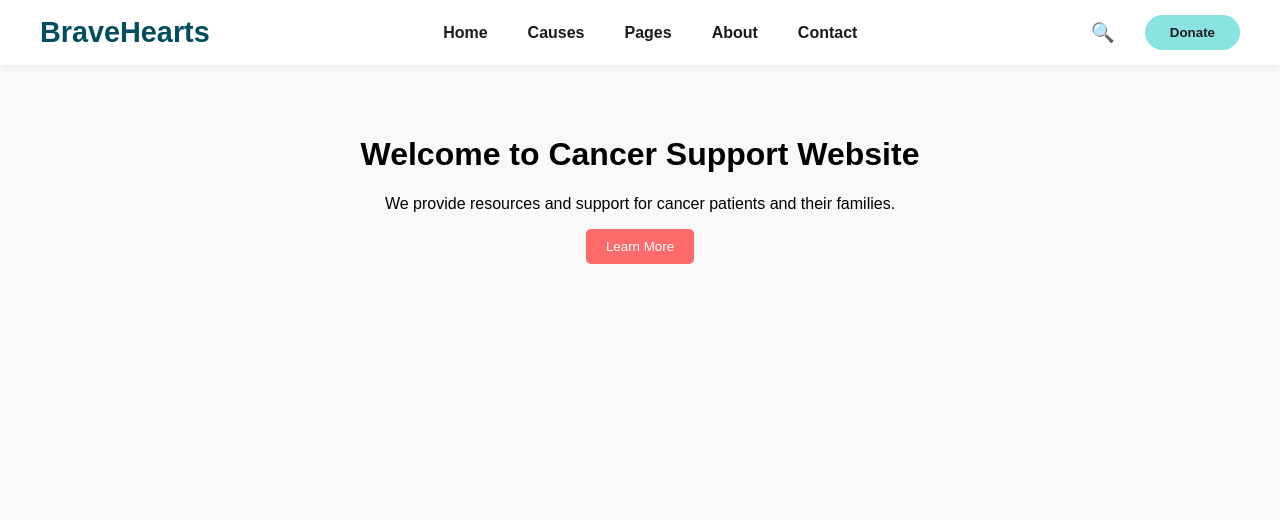
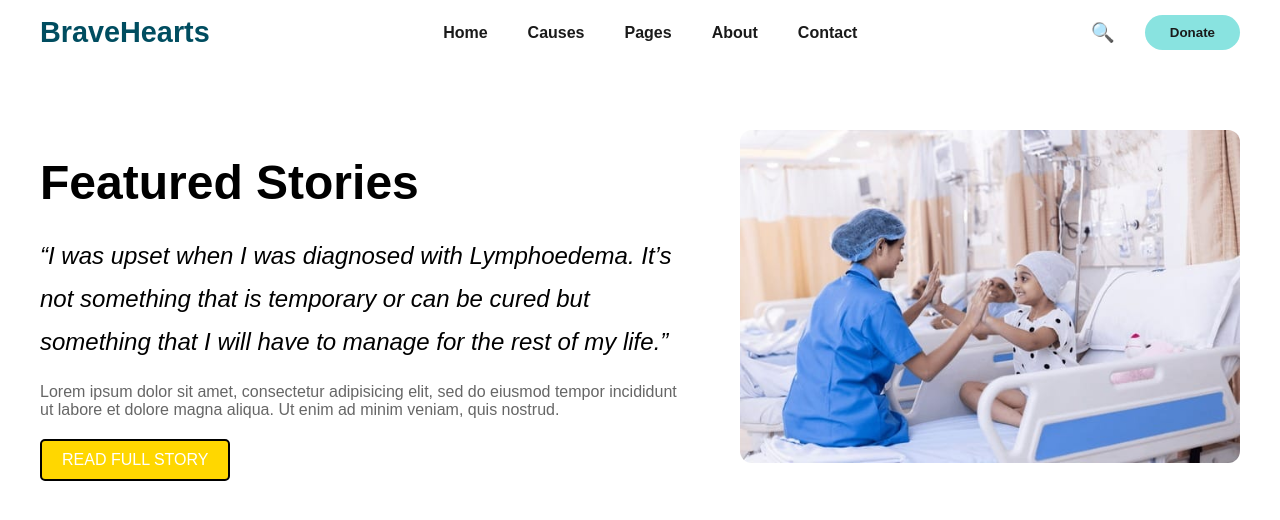
Before and after one commit to Ghanashyam2003/Cancer-Support-Website, a React (Create React App) app: page / in a window 1280 px wide. Shown: the top 520 px of the page. Built offline with nearby package versions, Linux system fonts and the light colour scheme.

Commit message:
Adding the Featured Stories to the website

```diff
--- a/src/App.js
+++ b/src/App.js
@@ -2,13 +2,15 @@
 
 import React from "react";
 import Home from "./pages/home";
-import Navbar from "./components/navbar"; // Correct import for navbar.js
-import "./assets/styles/Navbar.css"; // Correct CSS import
+import Navbar from "./components/navbar";
+import "./assets/styles/Navbar.css";
+import FeaturedStories from "./components/FeaturedStories";
 
 function App() {
   return (
     <div>
       <Navbar />
+      <FeaturedStories />
       <Home />
     </div>
   );
--- /dev/null
+++ b/src/components/FeaturedStories.css
@@ -0,0 +1,58 @@
+/* src/components/FeaturedStories.css */
+
+.featured-stories {
+    display: flex;
+    justify-content: center;
+    align-items: center;
+    padding: 50px 20px;
+    background-color: #fff;
+  }
+
+  .story-container {
+    display: flex;
+    max-width: 1200px;
+    align-items: center;
+    gap: 50px;
+  }
+
+  .story-content {
+    flex: 1;
+  }
+
+  .story-title {
+    font-size: 3rem;
+    font-weight: bold;
+    margin-bottom: 20px;
+  }
+
+  .story-quote {
+    font-size: 1.5rem;
+    font-style: italic;
+    line-height: 1.8;
+    margin-bottom: 20px;
+  }
+
+  .story-description {
+    font-size: 1rem;
+    color: #666;
+    margin-bottom: 20px;
+  }
+
+  .read-more {
+    padding: 10px 20px;
+    font-size: 1rem;
+    border: 2px solid black;
+    background:gold;
+    cursor: pointer;
+    transition: 0.3s;
+  }
+
+  .read-more:hover {
+    background: black;
+    color: white;
+  }
+
+  .story-image img {
+    max-width: 500px;
+    border-radius: 12px;
+  }
--- /dev/null
+++ b/src/components/FeaturedStories.js
@@ -0,0 +1,35 @@
+// src/components/FeaturedStories.js
+
+import React from "react";
+import "./FeaturedStories.css"; // Ensure you create this CSS file
+
+const FeaturedStories = () => {
+  return (
+    <section className="featured-stories">
+      <div className="story-container">
+        <div className="story-content">
+          <h2 className="story-title">Featured Stories</h2>
+          <p className="story-quote">
+            “I was upset when I was diagnosed with Lymphoedema. It’s not
+            something that is temporary or can be cured but something that I
+            will have to manage for the rest of my life.”
+          </p>
+          <p className="story-description">
+            Lorem ipsum dolor sit amet, consectetur adipisicing elit, sed do
+            eiusmod tempor incididunt ut labore et dolore magna aliqua. Ut enim
+            ad minim veniam, quis nostrud.
+          </p>
+          <button className="read-more">READ FULL STORY</button>
+        </div>
+        <div className="story-image">
+          <img
+            src="/images/patient.jpg"
+            alt="Cancer Survivor"
+          />
+        </div>
+      </div>
+    </section>
+  );
+};
+
+export default FeaturedStories;
--- a/src/index.js
+++ b/src/index.js
@@ -11,7 +11,5 @@ root.render(
   </React.StrictMode>
 );
 
-// If you want to start measuring performance in your app, pass a function
-// to log results (for example: reportWebVitals(console.log))
-// or send to an analytics endpoint. Learn more: https://bit.ly/CRA-vitals
+
 reportWebVitals();
--- a/src/pages/home.js
+++ b/src/pages/home.js
@@ -1,14 +1,11 @@
+
 import React from "react";
 import "../assets/styles/style.css"; // Import CSS
 //main page of the website
 function Home() {
   return (
     <div className="home-container">
-      <h1>Welcome to Cancer Support Website</h1>
-      <p>
-        We provide resources and support for cancer patients and their families.
-      </p>
-      <button>Learn More</button>
+
     </div>
   );
 }
```
Also changed, not shown: src/components/PatientStories.js (added, +28 -0 lines), public/images/patient.jpg (added), src/pages/About.js (deleted).
